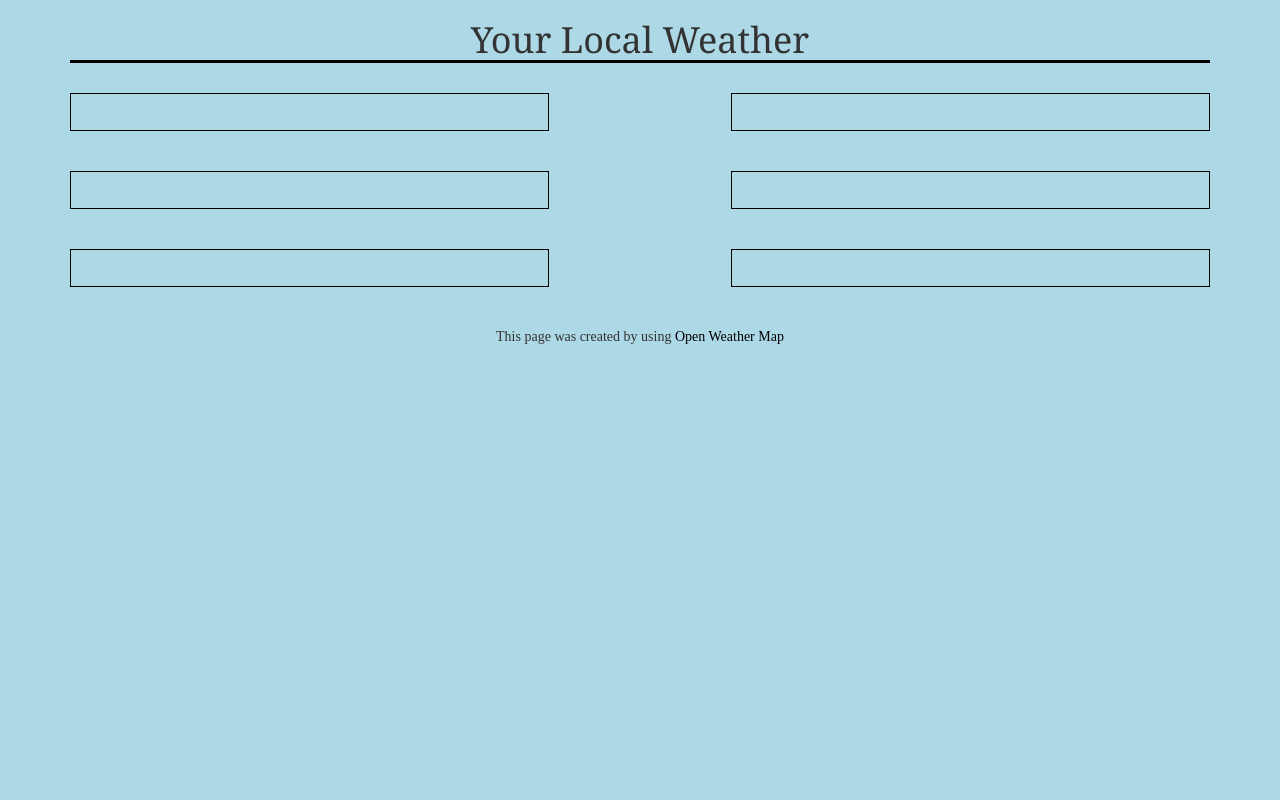
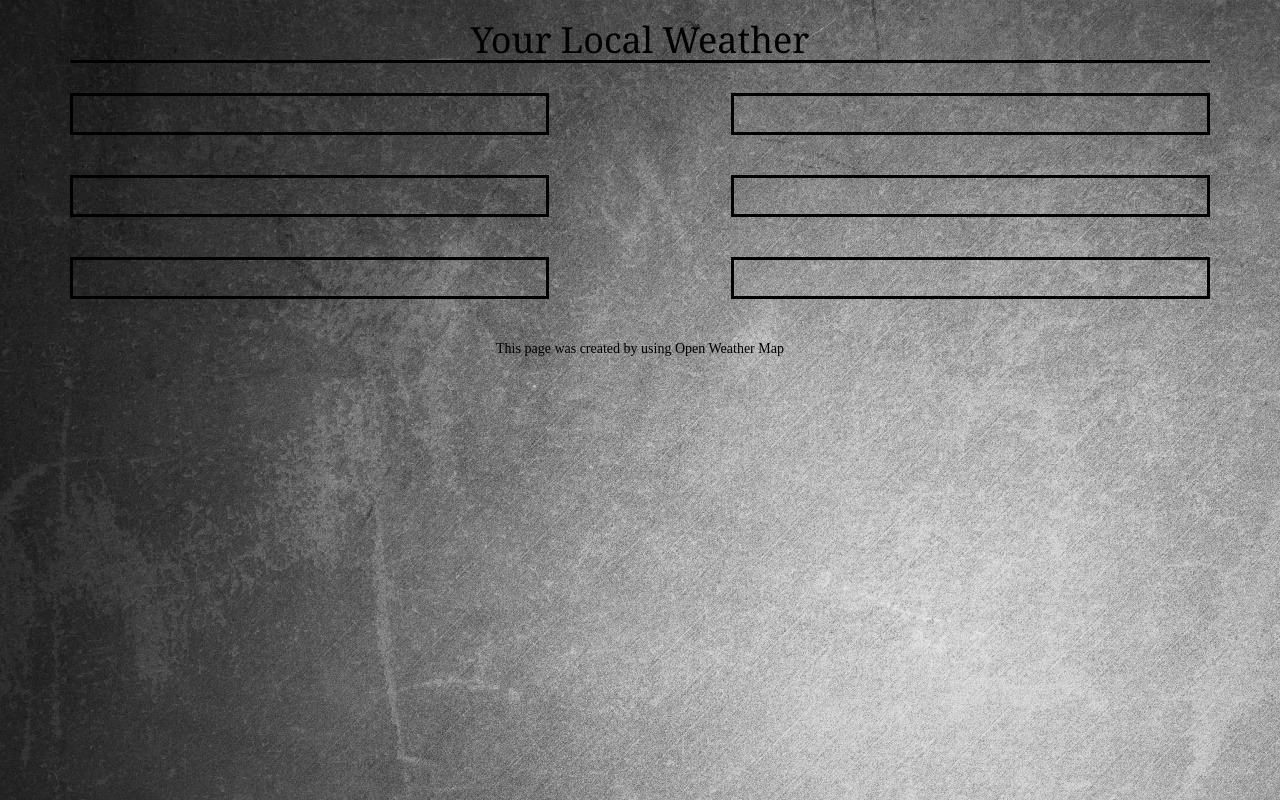
Before and after one commit to Zappi/YourWeather, a plain HTML site: page index.html in a window 1280 px wide. Drawn offline with nearby package versions, Linux system fonts and the light colour scheme.

Commit message:
Background changed and some minor styling with fonts

```diff
--- a/style.css
+++ b/style.css
@@ -1,11 +1,12 @@
 body {
-    background-color: lightblue;
+    background-image: url("greybackground.jpg");
     text-align: center;
     font-family: Georgia;
 }
 
 #main-heading {
     border-bottom: 3px solid black;
+    color: black;
 }
 
 #weather-info ul {
@@ -18,7 +19,8 @@ body {
     width: 42%;
     margin: 20px 0 20px 8%;
     padding: 18px;
-    border: 1px solid black;
+    border: 3px solid black;
+    color: black;
 }
 
 #weather-info li:nth-child(odd) {
@@ -28,11 +30,13 @@ body {
 
 #icon {
     font-size: 120px;
+    color: black;
 }
 
 footer {
     margin-top: 20px;
     font-family: italic;
+    color: black;
 }
 
 footer a {
@@ -41,4 +45,5 @@ footer a {
 
 footer a:hover {
     color: darkred;
+    text-decoration: none;
 }
```
Also changed, not shown: greybackground.jpg (added).
